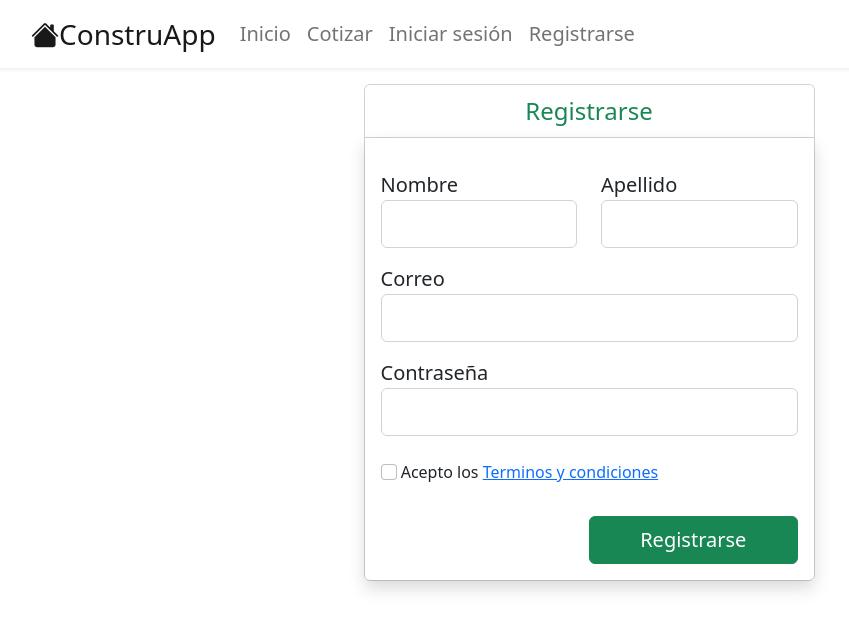
After one commit to migueweb/construapp, a PHP site: page /register.php in a window 1280 px wide. The commit adds this page. Shown: the top 631 px of the page, without its empty margins (51-900 px from the left). Run offline with PHP 8.4, Linux system fonts and the light colour scheme.

Commit message:
Register success

```diff
--- a/index.php
+++ b/index.php
@@ -1,6 +1,9 @@
 <?php include 'views/header.php';?>
 
     <!-- Start main content-->
+    <div class="container mt-4">
+        <h4> Cotizar precio remodelacion</h4>
+    </div>
     <!-- End main content-->
 
 
--- /dev/null
+++ b/register.php
@@ -0,0 +1,98 @@
+<?php include 'views/header.php';?>
+
+<!-- Start register form-->
+<main class="container mt-3">
+    <div class="row">
+        <div class="col-12 col-md-5 mx-auto">
+
+            <!-- Start Alerts -->
+
+            <!-- Alert Empty-->
+            <?php if(isset($_GET['msg']) && $_GET['msg'] == 'empty'){?>
+
+            <div class="alert alert-warning alert-dismissible fade show fs-5" role="alert">
+                <strong>Error!</strong> Rellene todos los campos
+                <button type="button" class="btn-close" data-bs-dismiss="alert" aria-label="Close"></button>
+            </div>
+            <?php }?>
+
+            <!-- Alert Error-->
+            <?php if(isset($_GET['msg']) && $_GET['msg'] == 'error'){?>
+
+            <div class="alert alert-danger alert-dismissible fade show fs-5" role="alert">
+                Ocurrio un error al registrar
+                <button type="button" class="btn-close" data-bs-dismiss="alert" aria-label="Close"></button>
+            </div>
+            <?php }?>
+
+            <!-- Alert Success -->
+            <?php if(isset($_GET['msg']) && $_GET['msg'] == 'success'){?>
+
+            <div class="alert alert-success alert-dismissible fade show fs-5" role="alert">
+                Registro exitoso
+                <button type="button" class="btn-close" data-bs-dismiss="alert" aria-label="Close"></button>
+            </div>
+            <?php }?>
+
+            <!-- End Alerts-->
+
+            <!-- Start Form wrapper-->
+            <article class="card text-center">
+
+                <div class="card-header fs-4 text-success bg-white">
+                    Registrarse
+                </div>
+
+                <div class="card-body shadow">
+
+                    <!-- Start Form-->
+                    <form action="validate_register.php" method="POST">
+                        <div class="row">
+
+                            <div class="col-12 col-md-6 mt-3 text-start">
+                                <label for="name" class="fs-5">Nombre</label>
+                                <input type="text" name="fName" id="name" class="form-control py-2 fs-5">
+                            </div>
+
+                            <div class="col-12 col-md-6 mt-3 text-start">
+                                <label class="fs-5" for="lastname">Apellido</label>
+                                <input type="text" name="fLastname" id="lastname" class="form-control py-2 fs-5">
+                            </div>
+
+                            <div class="col-12 mt-3 text-start">
+                                <label for="email" class="fs-5">Correo</label>
+                                <input type="email" name="fEmail" id="email" class="form-control py-2 fs-5">
+                            </div>
+
+                            <div class="col-12 mt-3 text-start">
+                                <label for="password" class="fs-5">Contraseña</label>
+                                <input type="password" name="fPass" id="password" class="form-control py-2 fs-5">
+                            </div>
+
+                            <div class="col-12 mt-4 mb-2 text-start">
+                                <input class="form-check-input" type="checkbox" value="" id="tc" required>
+                                <label class="form-check-label" for="tc">
+                                    Acepto los <a href="#">Terminos y condiciones</a>
+                                </label>
+                            </div>
+                            <input type="hidden" name="hidden" value="1">
+
+                            <div class="col-12 mt-4 ">
+                                <button type="submit" class="btn btn-success w-50 py-2 fs-5 float-end">Registrarse</button>
+                            </div>
+
+                        </div>
+                    </form>
+                    <!-- End Form-->
+                </div>
+        </div>
+        </article>
+    </div>
+
+</main>
+
+
+
+
+
+<?php include 'views/footer.php';?>
--- a/views/header.php
+++ b/views/header.php
@@ -19,16 +19,18 @@
         <div class="container">
             <a class="navbar-brand fs-3" href="./"> <i class="bi bi-house-fill"></i>ConstruApp</a>
 
-                <button class="navbar-toggler" type="button" data-bs-toggle="collapse"
-                    data-bs-target="#navbarNavAltMarkup" aria-controls="navbarNavAltMarkup" aria-expanded="false"
-                    aria-label="Toggle navigation">
+            <button class="navbar-toggler" type="button" data-bs-toggle="collapse" data-bs-target="#navbarNavAltMarkup"
+                aria-controls="navbarNavAltMarkup" aria-expanded="false" aria-label="Toggle navigation">
                 <span class="navbar-toggler-icon"></span>
             </button>
 
-                <div class="collapse navbar-collapse " id="navbarNavAltMarkup">
+            <div class="collapse navbar-collapse w-100" id="navbarNavAltMarkup">
                 <div class="navbar-nav">
                     <a class="nav-link fs-5" href="#">Inicio</a>
                     <a class="nav-link fs-5" href="#">Cotizar</a>
+                    <a class="nav-link fs-5" href="./login.php">Iniciar sesión</a>
+                    <a class="nav-link fs-5" href="./register.php">Registrarse</a>
+
                 </div>
             </div>
 
```
Also changed, not shown: login.php (added, +47 -0 lines), model/db_conection.php (added, +13 -0 lines), validate_register.php (added, +36 -0 lines). Lines whose indentation alone changed are shown as unchanged.
